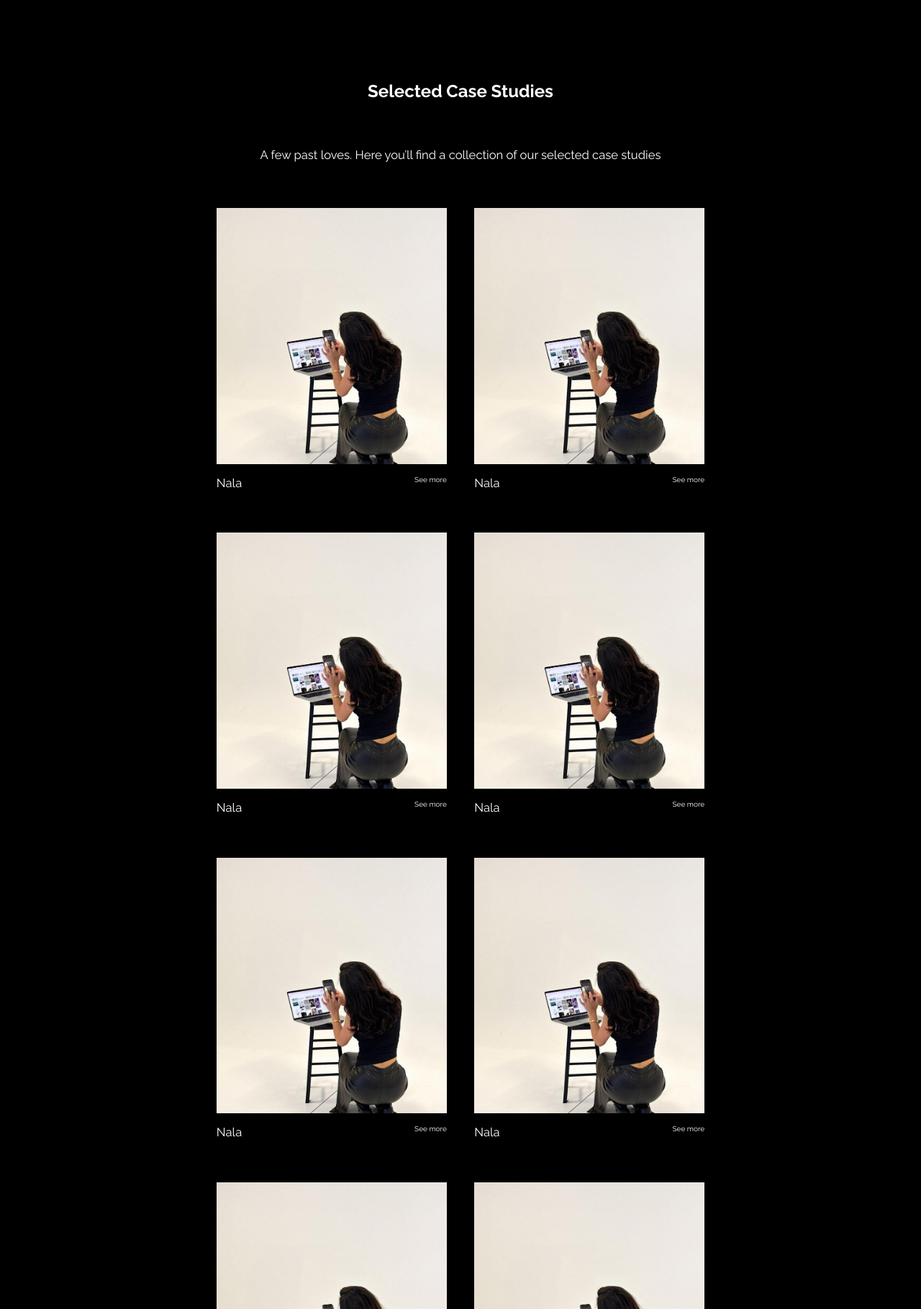
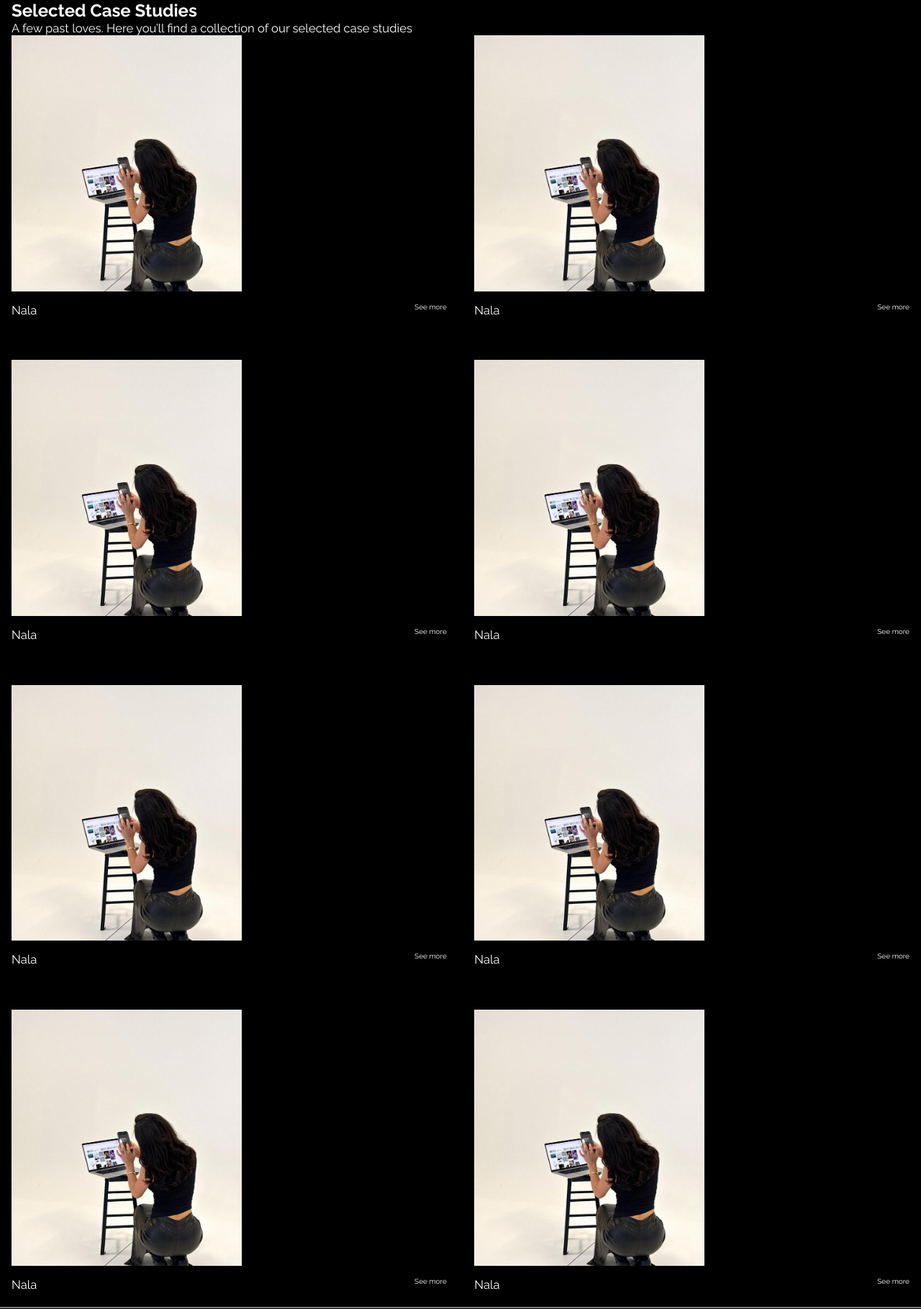
Before and after one commit to sirunique/Agencyportfolio, a PHP site: page /work in a window 1280 px wide. Shown: the part 94-1913 px from the top of the page at 72% size. Run offline with PHP 8.4, Linux system fonts and the light colour scheme; some libraries are stand-ins or nearby versions.

Commit message:
checking

```diff
--- a/pages/work/work_css.php
+++ b/pages/work/work_css.php
@@ -7,7 +7,7 @@
         padding: 0 1rem;
     }
 
-    .work--1 {
+    /* .work--1 {
         padding: 7rem 2rem;
         display: flex;
         flex-direction: column;
@@ -15,7 +15,7 @@
         align-items: center;
         text-align: center;
         gap: 4rem;
-    }
+    } */
 
     .work-text {
         width: 80%;
```
